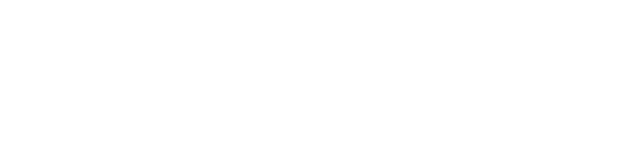
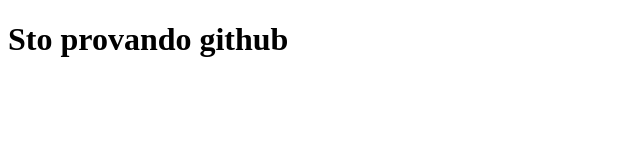
Before and after one commit to cas-sonetto/Jaita131, a plain HTML site: page index.html in a window 1280 px wide. Shown: the whole page, without its empty margins (0-640 px from the left). Drawn offline with Linux system fonts and the light colour scheme.

Commit message:
Update index.html

```diff
--- a/index.html
+++ b/index.html
@@ -6,6 +6,7 @@
     <title>Document</title>
 </head>
 <body>
+    <h1>Sto provando github</h1>
 
 </body>
 </html>
```
